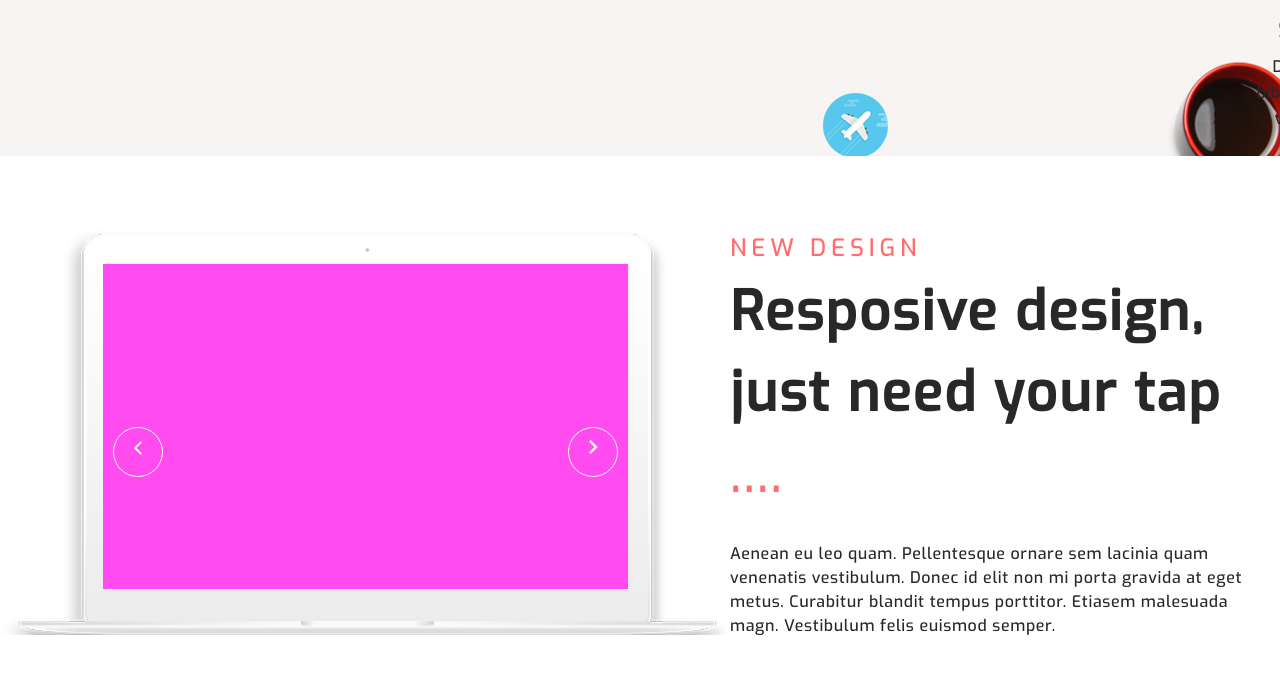
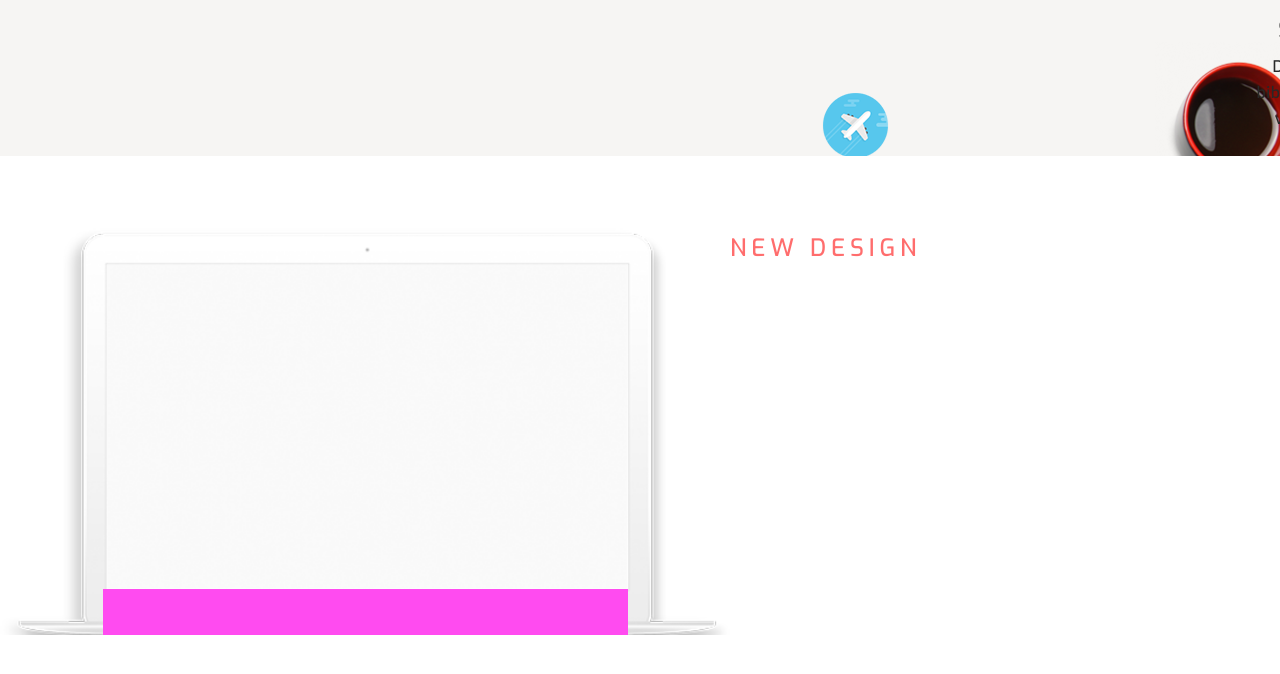
Before and after one commit to Kritt07/Master, a React (Create React App) app in the folder frontend/master/: page / in a window 1280 px wide. Shown: the part 2056-2730 px from the top of the page. Built offline with nearby package versions, Linux system fonts and the light colour scheme.

Commit message:
add animation in Note block and he is done!

```diff
--- a/frontend/master/src/Components/Notebook.js
+++ b/frontend/master/src/Components/Notebook.js
@@ -1,4 +1,5 @@
 import React, { useEffect, useRef, useState } from 'react'
+import useScroll from '../CastomHooks/useScroll'
 import {IoIosArrowBack} from 'react-icons/io'
 import {MdOutlineNavigateNext} from 'react-icons/md'
 
@@ -32,11 +33,12 @@ function Notebook() {
     item4.current.style.transform = `translate(${-position * 100}%)`
     item5.current.style.transform = `translate(${-position * 100}%)`
   })
+  console.log(window.scrollY);
 
   return (
     <div className='note'>
         <div className='note__book'>
-          <div className='note__window'>
+          <div className={useScroll(1400) ? 'note__window active' : 'note__window'}>
             <button onClick={backHulder} name='back' className='note__button back'><IoIosArrowBack /></button>
             <div ref={item1} className='note__item i1'></div>
             <div ref={item2} className='note__item i2'></div>
@@ -48,8 +50,8 @@ function Notebook() {
         </div>
         <div className='note__text'>
             <h1 className='note__h1 h1'>NEW DESIGN</h1>
-            <h2 className='note__h2 h2'>Resposive design, just need your tap <b className='toch'>....</b></h2>
-            <p className='note__p p'>Aenean eu leo quam. Pellentesque ornare sem lacinia quam venenatis vestibulum. Donec id elit non mi porta gravida at eget metus. Curabitur blandit tempus porttitor. Etiasem malesuada magn. Vestibulum felis euismod semper.</p>
+            <h2 className={useScroll(1200) ? 'note__h2 h2 active' : 'note__h2 h2'}>Resposive design, just need your tap <b className='toch'>....</b></h2>
+            <p className={useScroll(1300) ? 'note__p p active' : 'note__p p'}>Aenean eu leo quam. Pellentesque ornare sem lacinia quam venenatis vestibulum. Donec id elit non mi porta gravida at eget metus. Curabitur blandit tempus porttitor. Etiasem malesuada magn. Vestibulum felis euismod semper.</p>
         </div>
     </div>
   )
--- a/frontend/master/src/styles/style.css
+++ b/frontend/master/src/styles/style.css
@@ -244,12 +244,30 @@ body, .root, .wrapper {
       justify-content: space-around;
   width: 100%;
   min-height: 550px;
+  overflow: hidden;
+}
+.note__h2 {
+  -webkit-transform: translateX(200%);
+          transform: translateX(200%);
+}
+.note__h2.active {
+  -webkit-transform: translateX(0);
+          transform: translateX(0);
+}
+.note__p {
+  -webkit-transform: translateY(300%);
+          transform: translateY(300%);
+}
+.note__p.active {
+  -webkit-transform: rotateY(0);
+          transform: rotateY(0);
 }
 .note__book {
   min-width: 730px;
   min-height: 407px;
   background: url("../fon/macbook.png") no-repeat;
   background-size: cover;
+  overflow: hidden;
 }
 .note__text {
   max-width: 700px;
@@ -264,6 +282,14 @@ body, .root, .wrapper {
   min-height: 325px;
   background-color: rgba(255, 94, 94, 0.4941176471);
   margin: 5% auto;
+  -webkit-transition: 0.8s;
+  transition: 0.8s;
+  -webkit-transform: translateY(100%);
+          transform: translateY(100%);
+}
+.note__window.active {
+  -webkit-transform: translateY(0);
+          transform: translateY(0);
 }
 .note__item {
   min-width: 100%;
@@ -296,6 +322,11 @@ body, .root, .wrapper {
   color: #fff;
   z-index: 1;
   cursor: pointer;
+  -webkit-transition: 0.2s linear;
+  transition: 0.2s linear;
+}
+.note__button:hover {
+  scale: 1.2;
 }
 .note__button.next {
   top: 50%;
--- a/frontend/master/src/styles/style.scss
+++ b/frontend/master/src/styles/style.scss
@@ -187,6 +187,19 @@ body, .root, .wrapper{
 
     width: 100%;
     min-height: 550px;
+    overflow: hidden;
+    &__h2{
+        transform: translateX(200%);
+        &.active{
+            transform: translateX(0);
+        }
+    }
+    &__p{
+        transform: translateY(300%);
+        &.active{
+            transform: rotateY(0);
+        }
+    }
     &__book{
         // margin-left: 100px;
         min-width: 730px;
@@ -194,6 +207,7 @@ body, .root, .wrapper{
 
         background: url('../fon/macbook.png') no-repeat;
         background-size: cover;
+        overflow: hidden;
     }
     &__text{
         max-width: 700px;
@@ -207,6 +221,12 @@ body, .root, .wrapper{
         min-height: 325px;
         background-color: #ff5e5e7e;
         margin: 5% auto;
+
+        transition: 0.8s;
+        transform: translateY(100%);
+        &.active{
+            transform: translateY(0);
+        }
     }
     &__item{
         min-width: 100%;
@@ -238,6 +258,10 @@ body, .root, .wrapper{
         color: #fff;
         z-index: 1;
         cursor: pointer;
+        transition: 0.2s linear;
+        &:hover{
+            scale: 1.2;
+        }
         &.next{
             top: 50%;
             right: 10px;
```
